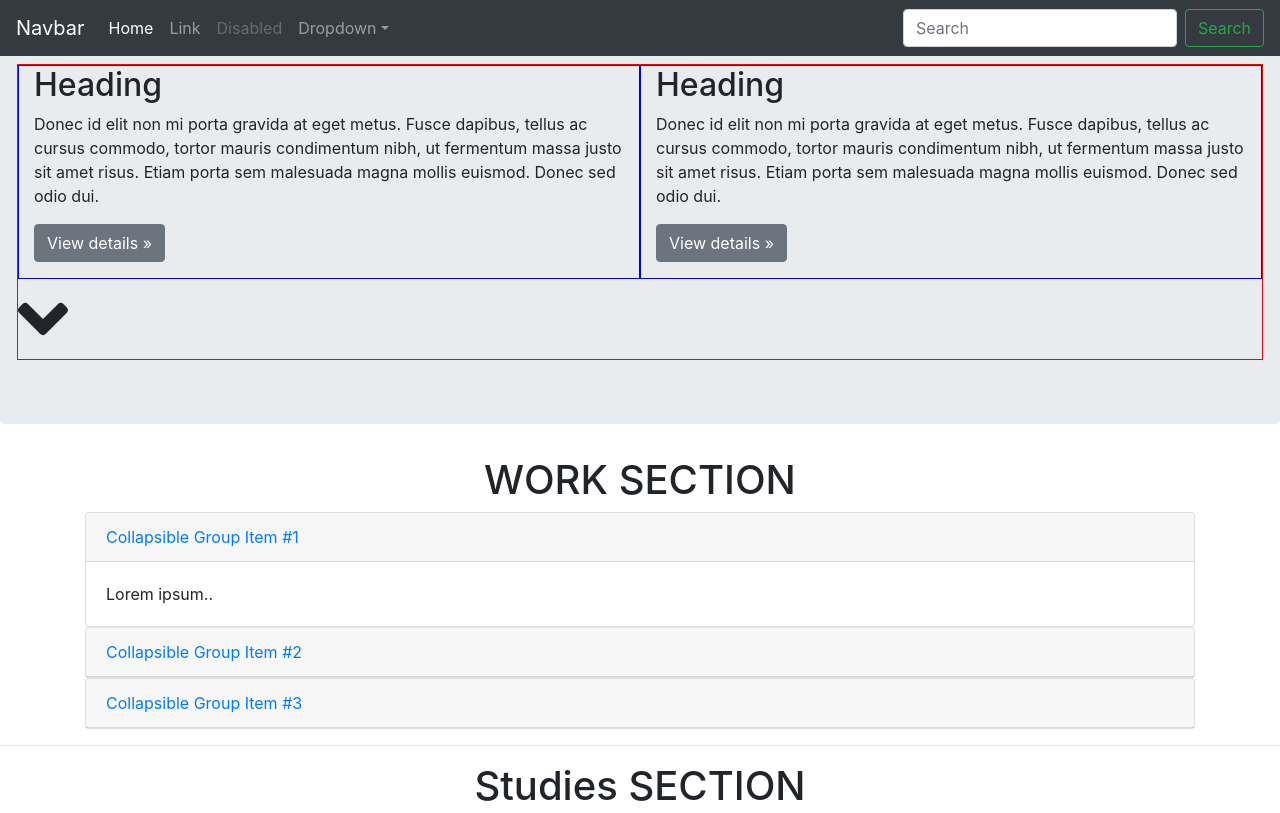
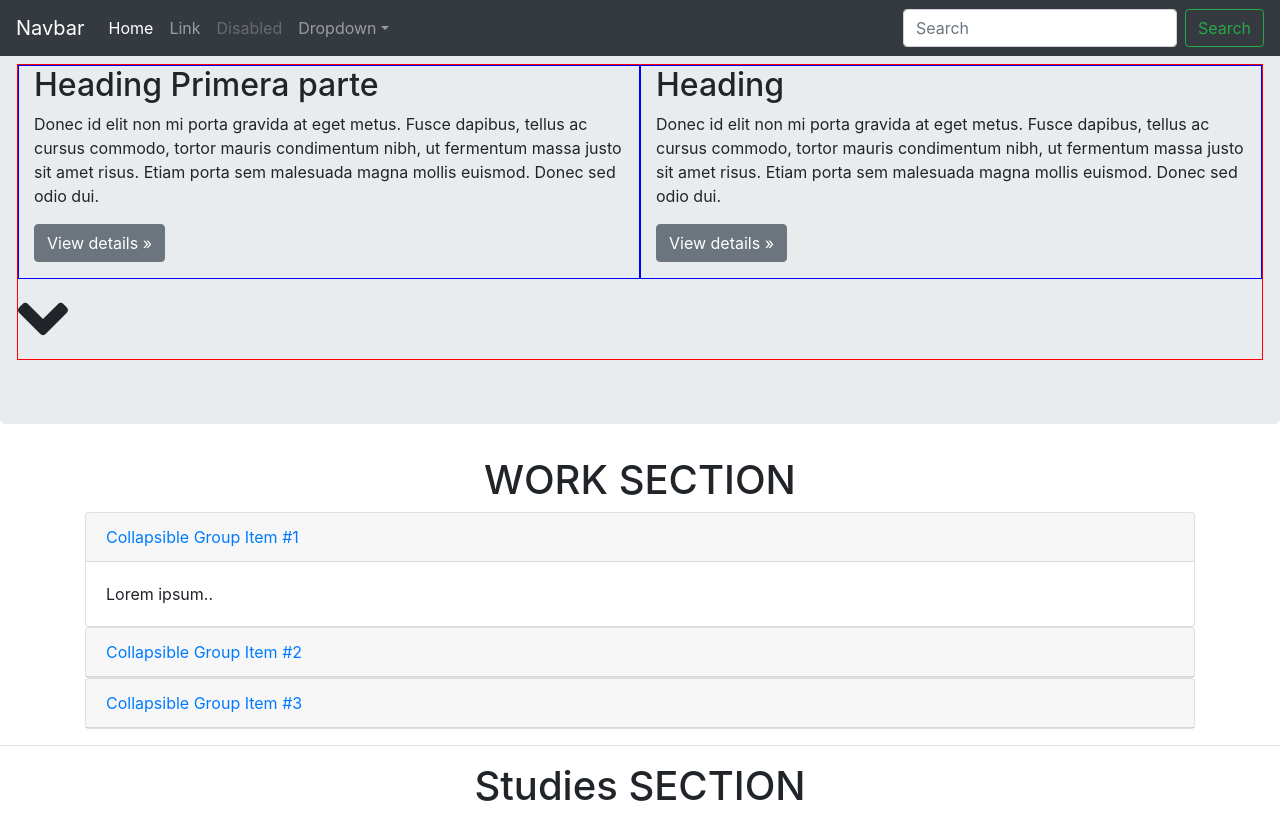
Before and after one commit to gagdmac/RedesignCV, a website: page builds/development/index.html in a window 1280 px wide. Shown: the top 813 px of the page. Drawn offline with nearby package versions, Linux system fonts and the light colour scheme; files that its build step writes are made by us from their sources; files whose address does not match are found by name.

Commit message:
index updated

```diff
--- a/builds/development/index.html
+++ b/builds/development/index.html
@@ -59,7 +59,7 @@
 
 
         <div class="col-md-6" style="border:1px solid blue">
-          <h2>Heading</h2>
+          <h2>Heading Primera parte</h2>
           <p>Donec id elit non mi porta gravida at eget metus. Fusce dapibus, tellus ac cursus commodo, tortor mauris condimentum nibh, ut fermentum massa justo sit amet risus. Etiam porta sem malesuada magna mollis euismod. Donec sed odio dui. </p>
           <p><a class="btn btn-secondary" href="#" role="button">View details &raquo;</a></p>
         </div>
```
